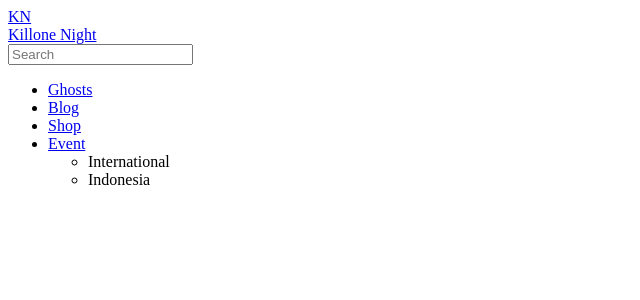
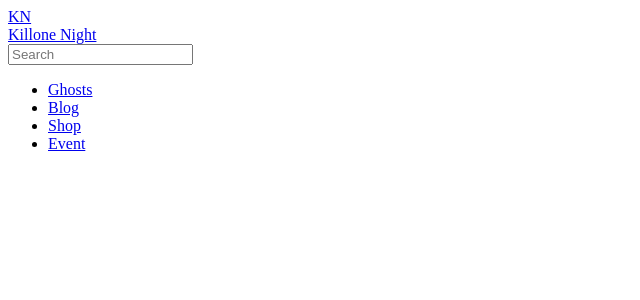
Before and after one commit to grarizki/project-asinan, a Next.js app: page / in a window 1280 px wide. Shown: the top 300 px of the page, without its empty margins (0-640 px from the left). Built offline with nearby package versions, Linux system fonts and the light colour scheme.

Commit message:
add dropdown and state

```diff
--- a/pages/index.js
+++ b/pages/index.js
@@ -23,7 +23,7 @@ export default function Home() {
               />
             </div>
             <div className="w-4/12">
-              <ul className="flex space-x-5">
+              <ul className="flex space-x-5 ml-12">
                 <li>
                   <a href="#" className="hover:underline">
                     Ghosts
@@ -43,10 +43,23 @@ export default function Home() {
                   <a href="#" className="hover:underline">
                     Event
                   </a>
-                  <ul className="absolute">
-                    <li>International</li>
-                    <li>Indonesia</li>
-                  </ul>
+                  {dropdown && (
+                    <ul className="absolute bg-trueGray-700 shadow-2xl">
+                      <li>
+                        <a
+                          href=""
+                          className="flex px-2 py-1 border-b border-white/10"
+                        >
+                          Indonesia
+                        </a>
+                      </li>
+                      <li>
+                        <a href="" className="flex px-2 py-1">
+                          International
+                        </a>
+                      </li>
+                    </ul>
+                  )}
                 </li>
               </ul>
             </div>
```
